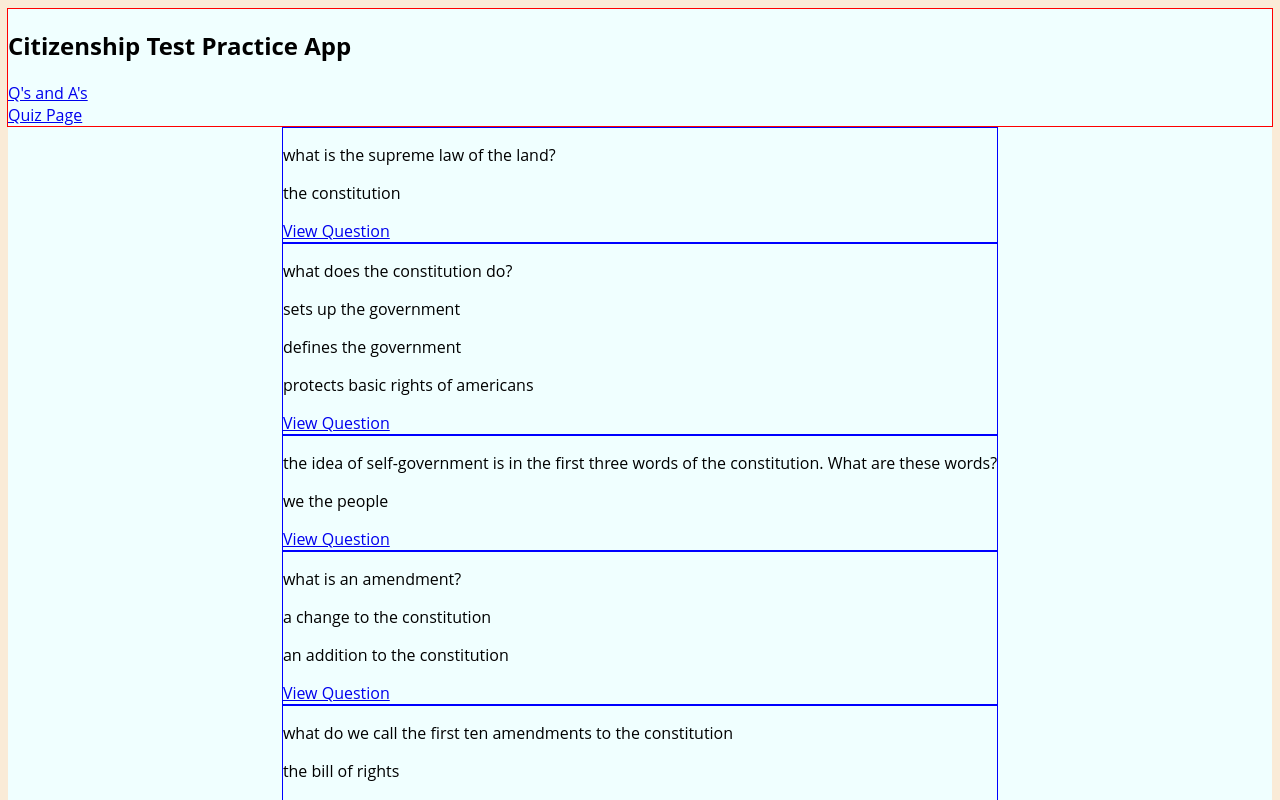
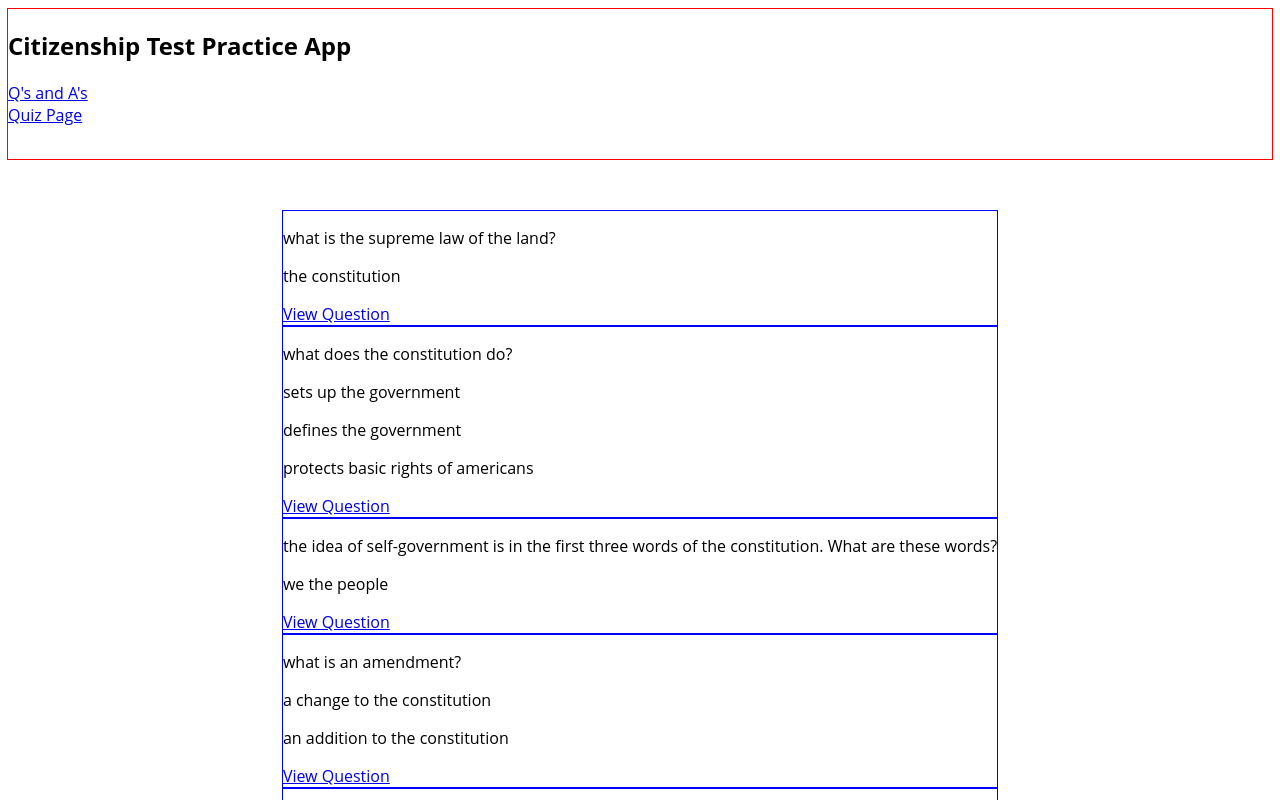
Before and after one commit to mmaustin/citizenship-questions-answers, a React (Create React App) app in the folder citizenship-frontend/: page / in a window 1280 px wide. Shown: the top 800 px of the page. Built offline with nearby package versions, Linux system fonts and the light colour scheme.

Commit message:
added height, bottom margin, and width to nav

```diff
--- a/citizenship-frontend/src/index.css
+++ b/citizenship-frontend/src/index.css
@@ -3,7 +3,6 @@
 }
 
 body {
-    background-color: antiquewhite;
     font-family: 'open sans', sans-serif;
     display: flex;
     justify-content: center;
@@ -13,7 +12,6 @@ body {
 
 #root {
     width: 100%;
-    background-color: azure;
     display: flex;
     justify-content: center;
     align-items: center;
@@ -23,4 +21,6 @@ body {
 nav {
     border: 1px solid red;
     width: 100%;
+    margin-bottom: 50px;
+    height: 150px;
 }
```
